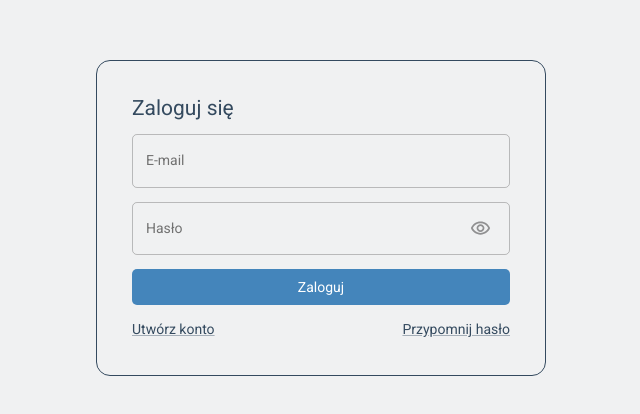
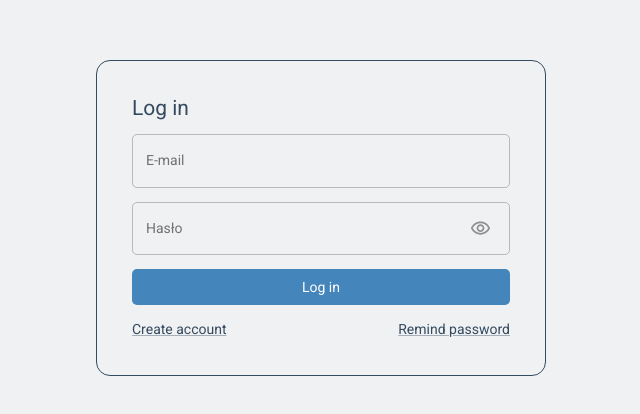
Before and after one commit to patrykgrodon/booker-service, a React (Create React App) app: page /login in a window 1280 px wide. Shown: the part 182-596 px from the top of the page, without its empty margins (319-959 px from the left). Built offline with nearby package versions, Linux system fonts and the light colour scheme.

Commit message:
Change typo values to english

```diff
--- a/src/common/providers/AppProviders.tsx
+++ b/src/common/providers/AppProviders.tsx
@@ -1,5 +1,4 @@
 import AuthContextProvider from "modules/auth/contexts/authContext";
-import ServicesContextProvider from "modules/services/contexts/servicesContext";
 import { QueryClient, QueryClientProvider } from "react-query";
 import AcountsContextProvider from "./AccountsProvider";
 import MuiThemeProviders from "./MuiThemeProviders";
@@ -16,9 +15,7 @@ const AppProviders = ({ children }: AppProvidersProps) => {
       <QueryClientProvider client={queryClient}>
         <ToastProvider>
           <AcountsContextProvider>
-            <AuthContextProvider>
-              <ServicesContextProvider>{children}</ServicesContextProvider>
-            </AuthContextProvider>
+            <AuthContextProvider>{children}</AuthContextProvider>
           </AcountsContextProvider>
         </ToastProvider>
       </QueryClientProvider>
--- a/src/modules/auth/components/LoginForm/LoginForm.tsx
+++ b/src/modules/auth/components/LoginForm/LoginForm.tsx
@@ -30,15 +30,15 @@ const LoginForm = () => {
   const { errors } = formState;
 
   const [isLoading, setIsLoading] = useState(false);
-  const [isError, setIsError] = useState(false);
+  const [error, setError] = useState("");
 
   const handleLogin = async (values: LoginFormValues) => {
-    setIsError(false);
+    setError("");
     setIsLoading(true);
     try {
       await login(values);
     } catch (err: any) {
-      setIsError(true);
+      setError(err.message);
     }
     setIsLoading(false);
   };
@@ -64,9 +64,9 @@ const LoginForm = () => {
         error={Boolean(errors.password)}
         helperText={errors.password && errors.password.message}
       />
-      {isError ? (
+      {error ? (
         <Typography variant="button" color="error">
-          Wystąpił błąd podczas logowania. Spróbuj ponownie!
+          {error}
         </Typography>
       ) : null}
 
@@ -74,20 +74,20 @@ const LoginForm = () => {
         aria-label="submit form"
         isLoading={isLoading}
         type="submit">
-        Zaloguj
+        Log in
       </RequestButton>
       <Box sx={{ display: "flex", justifyContent: "space-between" }}>
         <Link
           component={RouterLink}
           to={Routes.CreateAccount}
           color="primary.dark">
-          Utwórz konto
+          Create account
         </Link>
         <Link
           component={RouterLink}
           to={Routes.ForgotPassword}
           color="primary.dark">
-          Przypomnij hasło
+          Remind password
         </Link>
       </Box>
     </Box>
--- a/src/modules/auth/pages/Login.tsx
+++ b/src/modules/auth/pages/Login.tsx
@@ -22,7 +22,7 @@ const Login = () => {
     <Box sx={sxContainer}>
       <Box sx={sxFormContainer}>
         <Typography variant="h3" component="h1">
-          Zaloguj się
+          Log in
         </Typography>
         <LoginForm />
       </Box>
--- a/src/modules/manager/components/CustomerForm/CustomerForm.tsx
+++ b/src/modules/manager/components/CustomerForm/CustomerForm.tsx
@@ -46,7 +46,7 @@ const CustomerForm = () => {
     try {
       await createCustomerAcc(formValues);
       handleBack();
-      setSuccessMessage("Pomyślnie utworzono konto");
+      setSuccessMessage("Account created successfully");
     } catch (err: any) {
       setError(err.message);
     }
@@ -148,10 +148,10 @@ const CustomerForm = () => {
           marginTop: (theme) => theme.spacing(3),
         }}>
         <Button variant="outlined" onClick={handleBack}>
-          Powrót
+          Back
         </Button>
         <RequestButton isLoading={isLoading} type="submit">
-          Utwórz
+          Create
         </RequestButton>
       </Grid>
     </Grid>
--- a/src/modules/manager/components/SellerForm/SellerForm.tsx
+++ b/src/modules/manager/components/SellerForm/SellerForm.tsx
@@ -43,7 +43,7 @@ const SellerForm = () => {
     setIsLoading(true);
     try {
       await createSellerAcc(formValues);
-      setSuccessMessage("Pomyślnie utworzono konto");
+      setSuccessMessage("Account created successfully");
       handleBack();
     } catch (err: any) {
       setError(err);
@@ -146,10 +146,10 @@ const SellerForm = () => {
           marginTop: (theme) => theme.spacing(3),
         }}>
         <Button variant="outlined" onClick={handleBack}>
-          Powrót
+          Back
         </Button>
         <RequestButton isLoading={isLoading} type="submit">
-          Utwórz
+          Create
         </RequestButton>
       </Grid>
     </Grid>
--- a/src/modules/services/pages/Services.tsx
+++ b/src/modules/services/pages/Services.tsx
@@ -4,6 +4,7 @@ import { useState } from "react";
 import Header from "../components/Header/Header";
 import ServicesTable from "../components/ServicesTable/ServicesTable";
 import Summary from "../components/Summary/Summary";
+import ServicesContextProvider from "../contexts/servicesContext";
 
 const tabs: Tab[] = [{ label: "Services" }, { label: "Summary" }];
 
@@ -18,8 +19,10 @@ const Services = () => {
       ariaLabel="services tabs bar"
       handleChangeTab={changeTab}
       tabs={tabs}>
-      <Header activeTab={activeTab} />
-      {activeTab === 0 ? <ServicesTable /> : null}
+      <ServicesContextProvider>
+        <Header activeTab={activeTab} />
+        {activeTab === 0 ? <ServicesTable /> : null}
+      </ServicesContextProvider>
       {activeTab === 1 ? <Summary /> : null}
     </TabsContainer>
   );
```
